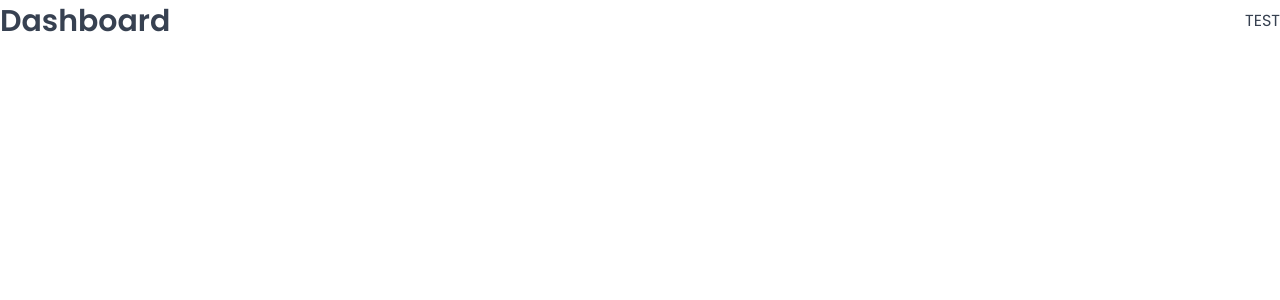
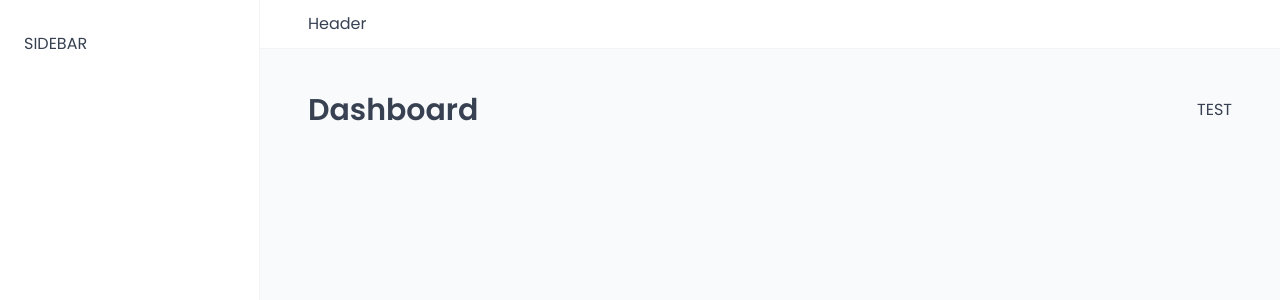
Before and after one commit to iskandar13abdurakhmonov/the-wild-oasis, a React (Vite) app: page /dashboard in a window 1280 px wide. Shown: the top 300 px of the page. Built offline with nearby package versions, Linux system fonts and the light colour scheme; a web font is replaced by a local one.

Commit message:
build AppLayout

```diff
--- a/src/App.jsx
+++ b/src/App.jsx
@@ -11,6 +11,7 @@
 import Account from './pages/Account'
 import Login from './pages/Login'
 import PageNotFound from './pages/PageNotFound'
+import AppLayout from './ui/AppLayout'
 
 export default function App() {
     return (
@@ -18,6 +19,7 @@
             <GlobalStyles />
             <BrowserRouter>
                 <Routes>
+                    <Route element={<AppLayout />}>
                         <Route
                             index
                             element={
@@ -51,6 +53,8 @@
                             path="account"
                             element={<Account />}
                         />
+                    </Route>
+
                     <Route
                         path="login"
                         element={<Login />}
--- /dev/null
+++ b/src/ui/AppLayout.jsx
@@ -0,0 +1,30 @@
+import React from 'react'
+import { Outlet } from 'react-router-dom'
+import Sidebar from './Sidebar'
+import Header from './Header'
+import styled from 'styled-components'
+
+const StyledAppLayout = styled.div`
+    display: grid;
+    grid-template-columns: 26rem 1fr;
+    grid-template-rows: auto 1fr;
+    height: 100vh;
+
+`
+
+const Main = styled.main`
+    background-color: var(--color-grey-50);
+    padding: 4rem 4.8rem 6.4rem;
+`;
+
+export default function AppLayout() {
+    return (
+        <StyledAppLayout>
+            <Header/>
+            <Sidebar/>
+            <Main>
+                <Outlet/>
+            </Main>
+        </StyledAppLayout>
+    )
+}
--- /dev/null
+++ b/src/ui/Header.jsx
@@ -0,0 +1,14 @@
+import React from 'react'
+import styled from 'styled-components'
+
+const StyledHeader = styled.header`
+    background-color: var(--color-grey-0);
+    padding: 1.2rem 4.8rem;
+    border-bottom: 1px solid var(--color-grey-100);
+`
+
+export default function Header() {
+  return (
+    <StyledHeader>Header</StyledHeader>
+  )
+}
--- /dev/null
+++ b/src/ui/Sidebar.jsx
@@ -0,0 +1,16 @@
+import React from 'react'
+import styled from 'styled-components'
+
+const StyledSidebar = styled.aside`
+    background-color: var(--color-grey-0);
+    padding: 3.2rem 2.4rem;
+    border-right: 1px solid var(--color-grey-100);
+
+    grid-row: 1 / -1;
+`
+
+export default function Sidebar() {
+  return (
+    <StyledSidebar>SIDEBAR</StyledSidebar>
+  )
+}
```
Lines whose indentation alone changed are shown as unchanged.
